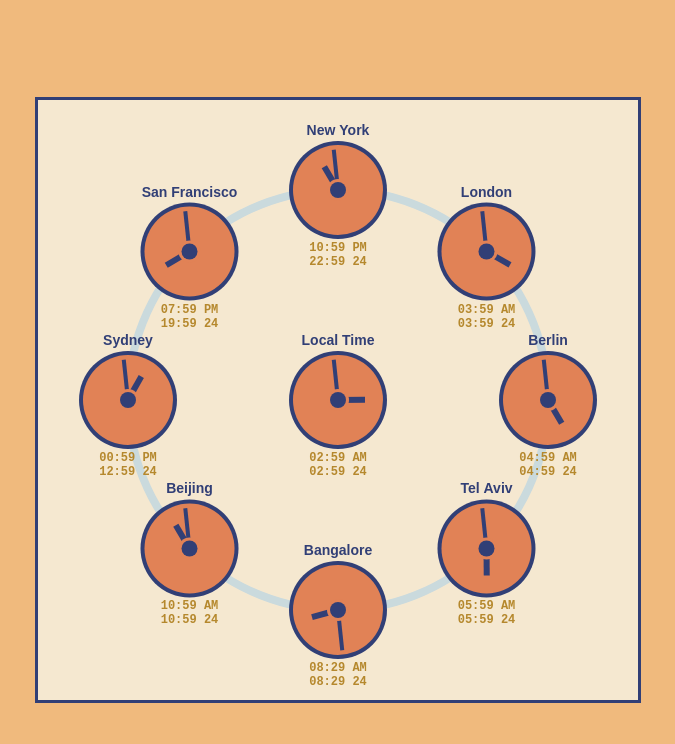
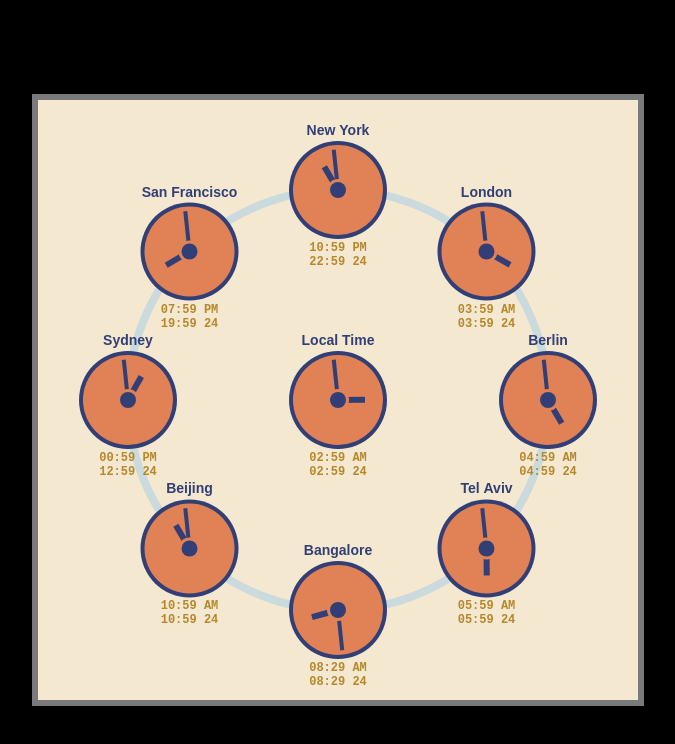
Before and after one commit to jpavley/world-clock, a plain HTML site: page index.html in a window 1280 px wide. Shown: the whole page, without its empty margins (302-977 px from the left). Drawn offline with Linux system fonts and the light colour scheme.

Commit message:
darkmode

```diff
--- a/style.css
+++ b/style.css
@@ -1,5 +1,5 @@
 body {
-    background-color: #F0BA7D;
+    background-color: #000000;
     margin: 0;
     padding: 0;
 }
@@ -8,5 +8,5 @@ canvas {
     top: 50%;
     left: 50%;
     transform: translate(-50%, -50%);
-    border: #313F76 solid 3px;
+    border: #797a7c solid 6px;
 }
```
